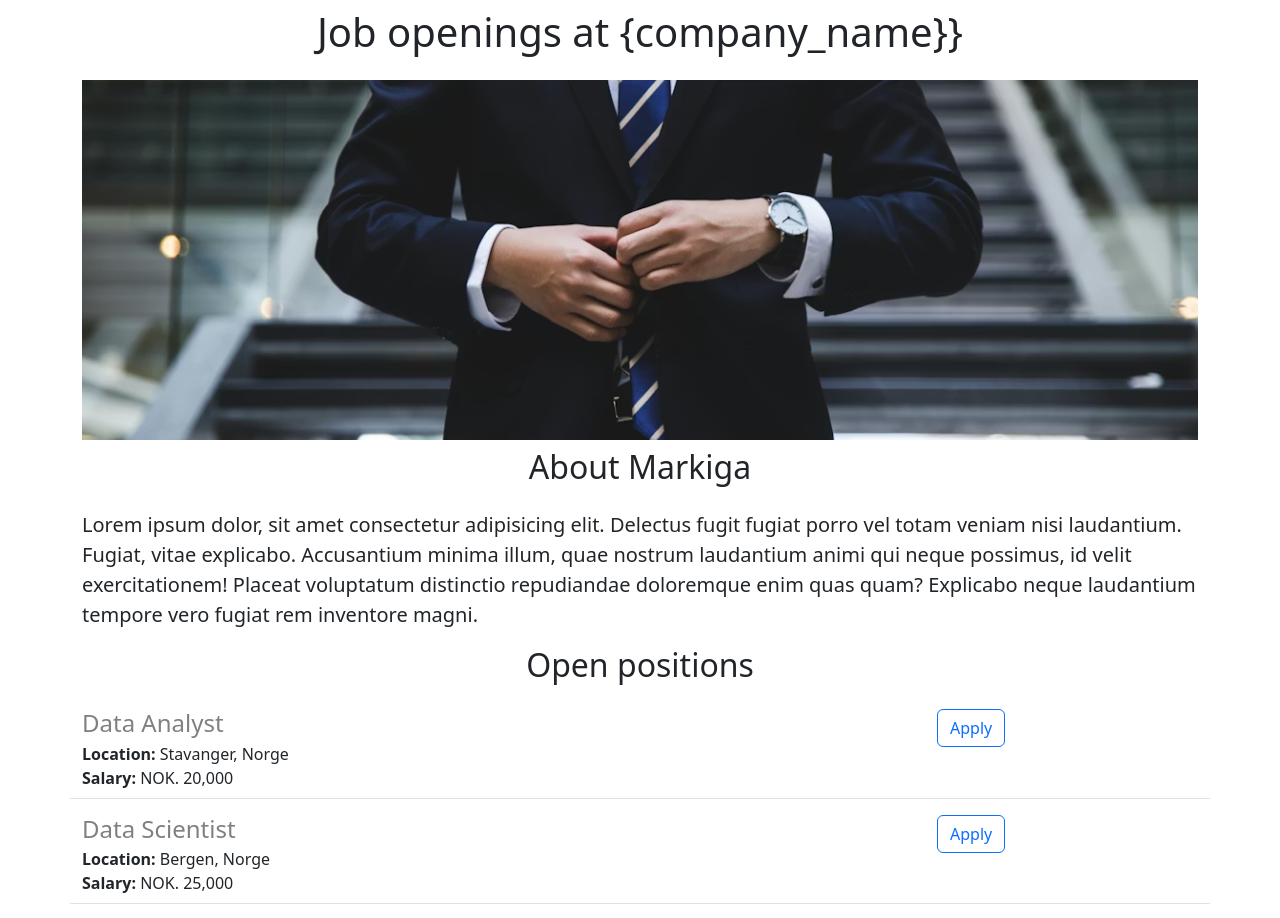
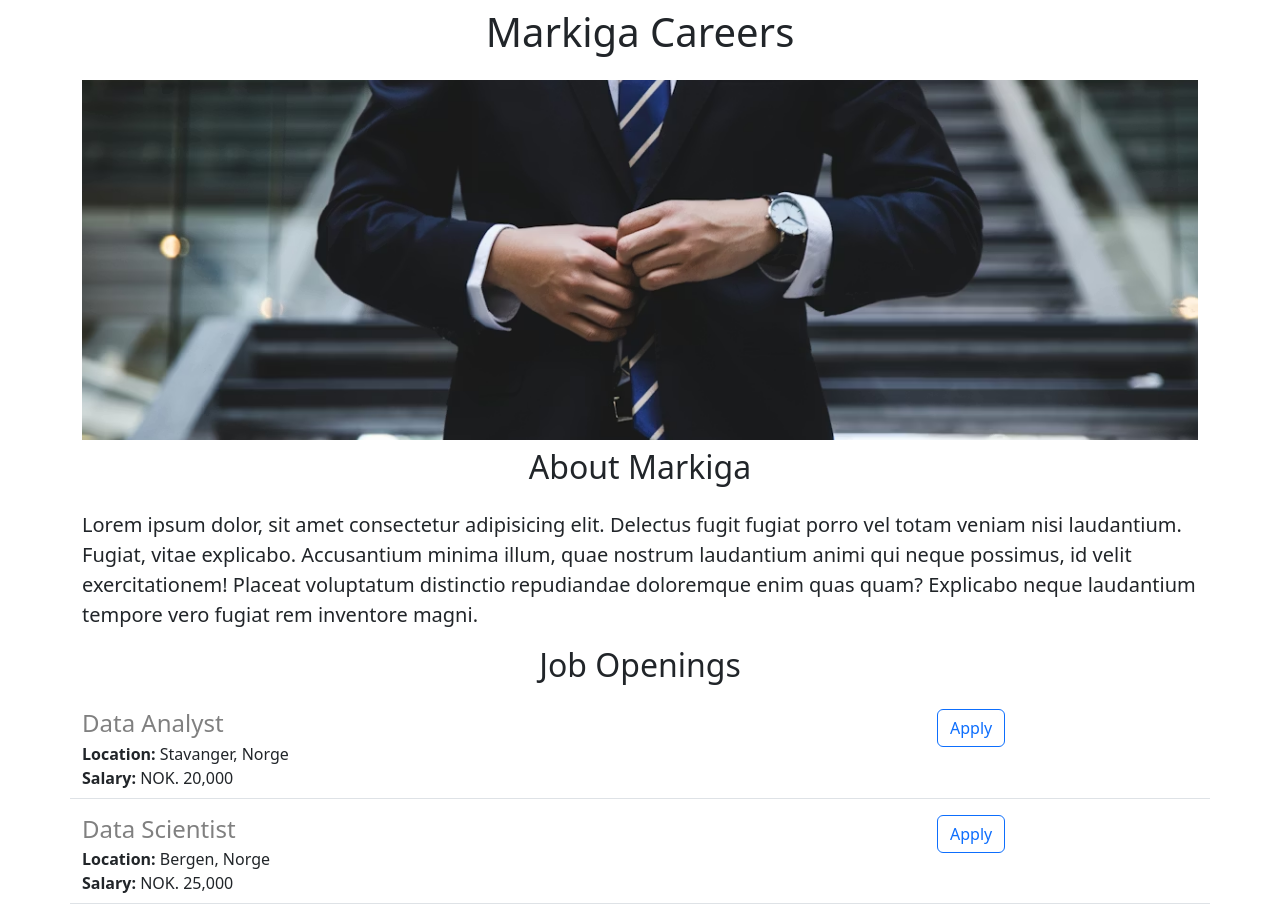
Before and after one commit to EmilKvitvar/fCC_Flask_Python_video, a Flask app: page / in a window 1280 px wide. Shown: the top 918 px of the page. Run offline with Flask 3, Linux system fonts and the light colour scheme.

Commit message:
Update home.html

```diff
--- a/templates/home.html
+++ b/templates/home.html
@@ -21,7 +21,7 @@
 
 <body>
     <div class="container">
-        <h1 class="text-center mt-2 mb-4">Job openings at {company_name}}</h1>
+        <h1 class="text-center mt-2 mb-4">{{company_name}} Careers</h1>
         <img class="img-fluid" id="banner" src="{{url_for('static', filename='images/banner.jpeg')}}">
         <h2 class="text-center mt-2 mb-4"> About Markiga</h2>
         <p class="lead">Lorem ipsum dolor, sit amet consectetur adipisicing elit. Delectus fugit fugiat porro vel
@@ -29,7 +29,7 @@
             laudantium. Fugiat, vitae explicabo. Accusantium minima illum, quae nostrum laudantium animi qui neque
             possimus, id velit exercitationem! Placeat voluptatum distinctio repudiandae doloremque enim quas quam?
             Explicabo neque laudantium tempore vero fugiat rem inventore magni.</p>
-        <h2 class="text-center mt-2 mb-4"> Open positions</h2>
+        <h2 class="text-center mt-2 mb-4"> Job Openings</h2>
         <div>
             {% for job in jobs%}
             {% include 'jobitem.html' %}
```
